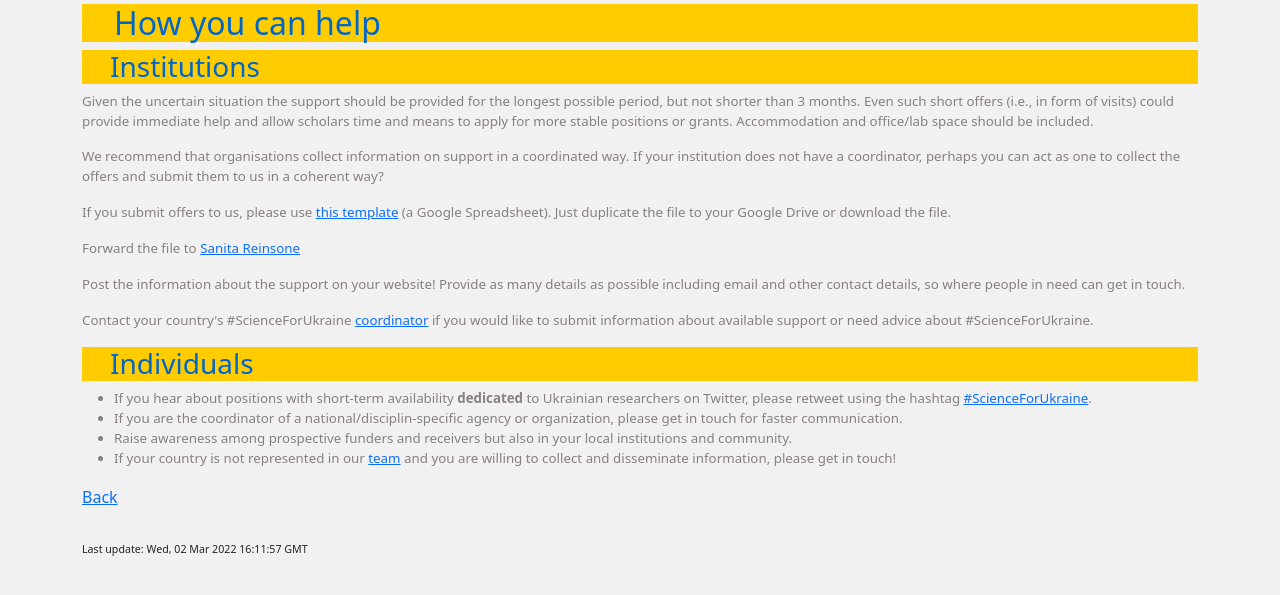
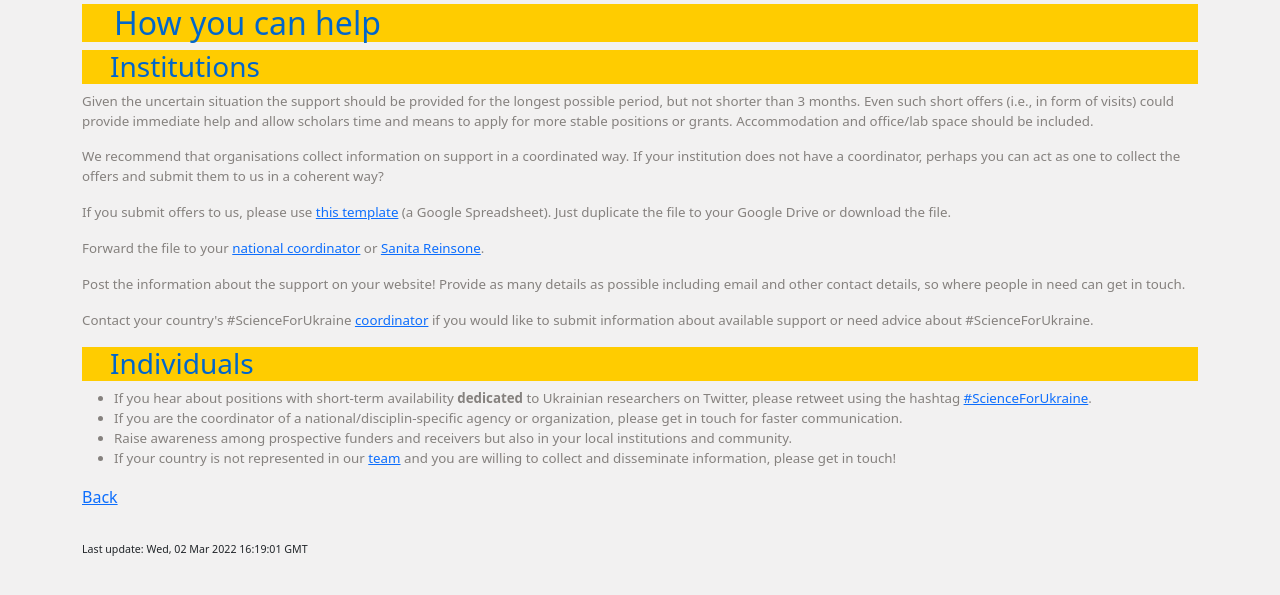
Before and after one commit to sanitareins/scienceforukraine, a PHP site: page /web/help.html in a window 1280 px wide. Shown: the part 179-774 px from the top of the page. Run offline with PHP 8.4, Linux system fonts and the light colour scheme.

```diff
--- a/web/help.html
+++ b/web/help.html
@@ -5,7 +5,7 @@
     <meta http-equiv="X-UA-Compatible" content="IE=edge" />
     <meta name="description" content="#ScienceForUkraine is a voluntary initiative whose mission is to support students and researchers from Ukraine directly affected by the Russia’s invasion." />
     <meta name="viewport" content="width=device-width, initial-scale=1" />
-    <meta http-equiv="Last-Modified" content="Wed, 02 Mar 2022 16:11:57 GMT" />
+    <meta http-equiv="Last-Modified" content="Wed, 02 Mar 2022 16:19:01 GMT" />
     <meta name="twitter:card" content="summary" />
     <meta name="twitter:site" content="@Sci_for_Ukraine" />
     <meta name="twitter:creator" content="@sanitare" />
@@ -16,7 +16,7 @@
     <title>Science for Ukraine - Help</title>
     <link href="assets/leaflet/leaflet.css" rel="stylesheet">
     <link href="assets/bootstrap/css/bootstrap.css" rel="stylesheet">
-    <link href="assets/local_css/default_page.css?v=1646237517" rel="stylesheet">
+    <link href="assets/local_css/default_page.css?v=1646237941" rel="stylesheet">
 
     <!-- Global site tag (gtag.js) - Google Analytics -->
     <script async src="https://www.googletagmanager.com/gtag/js?id=G-BVWXGWBK9R"></script>
@@ -57,6 +57,7 @@
     <h1>How you can help</h1>
 
     <h2>Institutions</h2>
+
     <p>Given the uncertain situation the support should be
         provided for the longest possible period, but not
         shorter than 3 months. Even such short offers (i.e., in
@@ -64,21 +65,24 @@
         scholars time and means to apply for more stable
         positions or grants. Accommodation and office/lab space
         should be included.</p>
+
     <p>We recommend that organisations collect information
         on support in a coordinated way. If your institution
         does not have a coordinator, perhaps you can act as one
         to collect the offers and submit them to us in a
         coherent way?</p>
-    <p>
-        If you submit offers to us, please use <a
+
+    <p>If you submit offers to us, please use <a
             href="science_for_ukraine_table.xlsx">this
             template</a> (a Google Spreadsheet). Just duplicate the
         file to your Google Drive or download the file.
     </p>
+
     <p>
-        Forward the file to <a
+        Forward the file to your <a href="team.html">national coordinator</a> or <a
             href="mailto:sanita.reinsone@lulfmi.lv"
-            target="_blank">Sanita Reinsone</a>
+            target="_blank">Sanita Reinsone</a>.
+    </p>
 
     <p>Post the information about the support on your
         website! Provide as many details as possible including
@@ -106,12 +110,12 @@
 </div>
 
     <footer class="container">
-        Last update: Wed, 02 Mar 2022 16:11:57 GMT    </footer>
+        Last update: Wed, 02 Mar 2022 16:19:01 GMT    </footer>
 
     <script src="assets/leaflet/leaflet.js"></script>
     <script src="assets/load_map.js"></script>
     <script>L.Icon.Default.imagePath = 'assets/leaflet/images/';</script>
-    <script src="data.js?v=1646237517"></script>
+    <script src="data.js?v=1646237941"></script>
     <script src="draw.js?v=3"></script>
 </body>
 
```
Also changed, not shown: views/help.php (+8 -4 lines).
